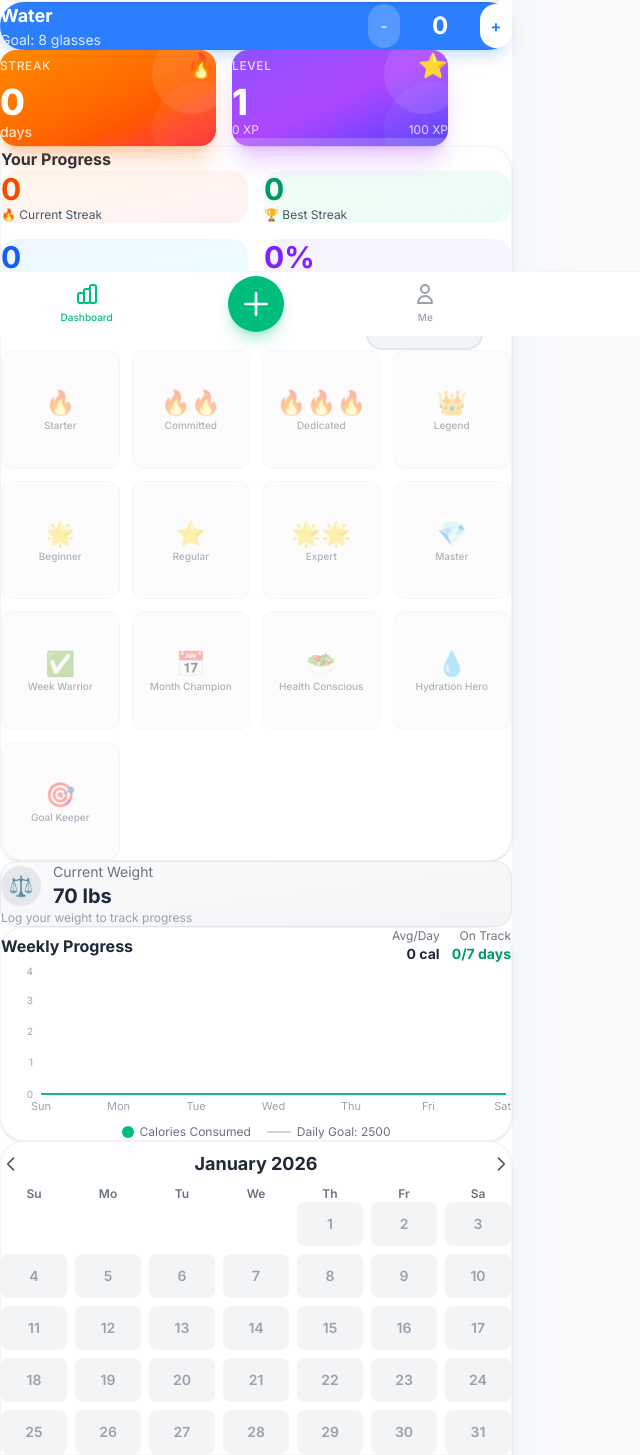
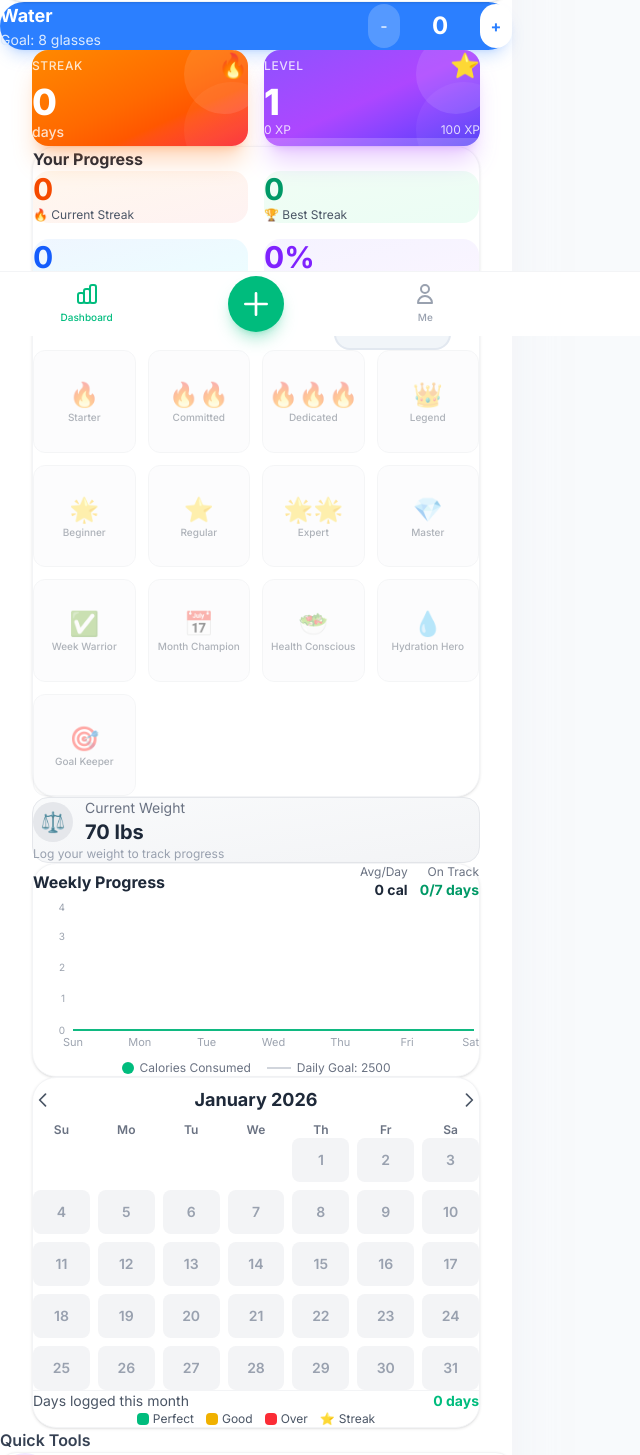
Before and after one commit to Nathanellevy-DI/MacroMap.github.io, a Next.js app: page /MacroMap.github.io/ in a window 1280 px wide. Shown: the part 464-1919 px from the top of the page, without its empty margins (0-640 px from the left). Built offline with nearby package versions, Linux system fonts and the light colour scheme.

Commit message:
Fix: Chains tab only for Restaurants, centered components with max-w-md wrappers

```diff
--- a/app/components/MealBuilder.tsx
+++ b/app/components/MealBuilder.tsx
@@ -396,9 +396,9 @@ export default function MealBuilder({ onBack, onLogMeal, mealType }: MealBuilder
             <div className="tabs-container bg-white border border-gray-100 shadow-sm">
                 {[
                     { id: "search", label: "🔍 Search", show: !isSnack && !isFastFood && !isMealTime },
-                    { id: "restaurant", label: "🍔 Chains", show: isFastFood || (!isSnack && !isMealTime) },
+                    { id: "restaurant", label: "🍔 Chains", show: isFastFood },
                     { id: "custom", label: isSnack ? "🍎 Healthy Snacks" : "🥩 Foods", show: !isFastFood },
-                    { id: "scan", label: "📷 Scan", show: !isSnack && !isFastFood },
+                    { id: "scan", label: "📷 Scan", show: !isFastFood },
                 ].filter(t => t.show).map((tab) => (
                     <button key={tab.id} onClick={() => { setActiveTab(tab.id as Tab); setSelectedCategory(null); }} className={`tab-button ${activeTab === tab.id ? "bg-emerald-500 text-white shadow-md shadow-emerald-500/20" : "text-gray-500 hover:bg-gray-50"}`}>
                         {tab.label}
--- a/app/page.tsx
+++ b/app/page.tsx
@@ -424,24 +424,34 @@ export default function Home() {
       </div>
 
       {/* Reward System */}
-      <div className="space-y-4 my-4">
+      <div className="space-y-4 my-4 flex flex-col items-center w-full">
+        <div className="w-full max-w-md">
           <StreakLevelCards
             currentStreak={userProgress.currentStreak}
             longestStreak={userProgress.longestStreak}
             progress={userProgress}
           />
+        </div>
 
+        <div className="w-full max-w-md">
           <ProgressDashboard progress={userProgress} />
+        </div>
 
+        <div className="w-full max-w-md">
           <WeightProgress currentWeight={weight} />
+        </div>
 
+        <div className="w-full max-w-md">
           <WeeklyProgressChart history={history} budget={budget} />
+        </div>
 
+        <div className="w-full max-w-md">
           <RewardCalendar
             history={history}
             budget={budget}
             onDateSelect={(date) => setCurrentDate(new Date(date))}
           />
+        </div>
       </div>
 
       {/* TOOLS MOVED TO DASHBOARD */}
```
Lines whose indentation alone changed are shown as unchanged.
